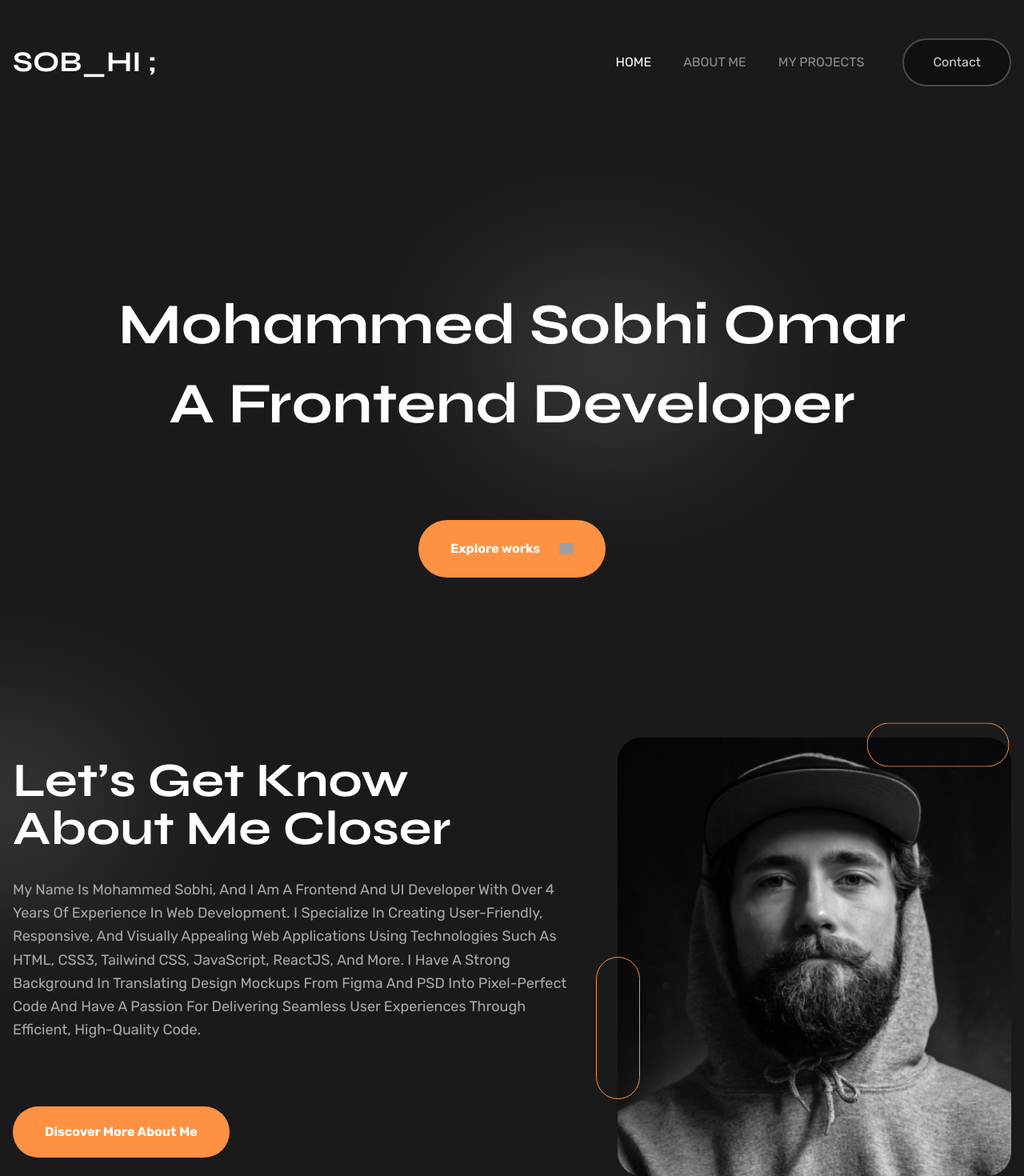
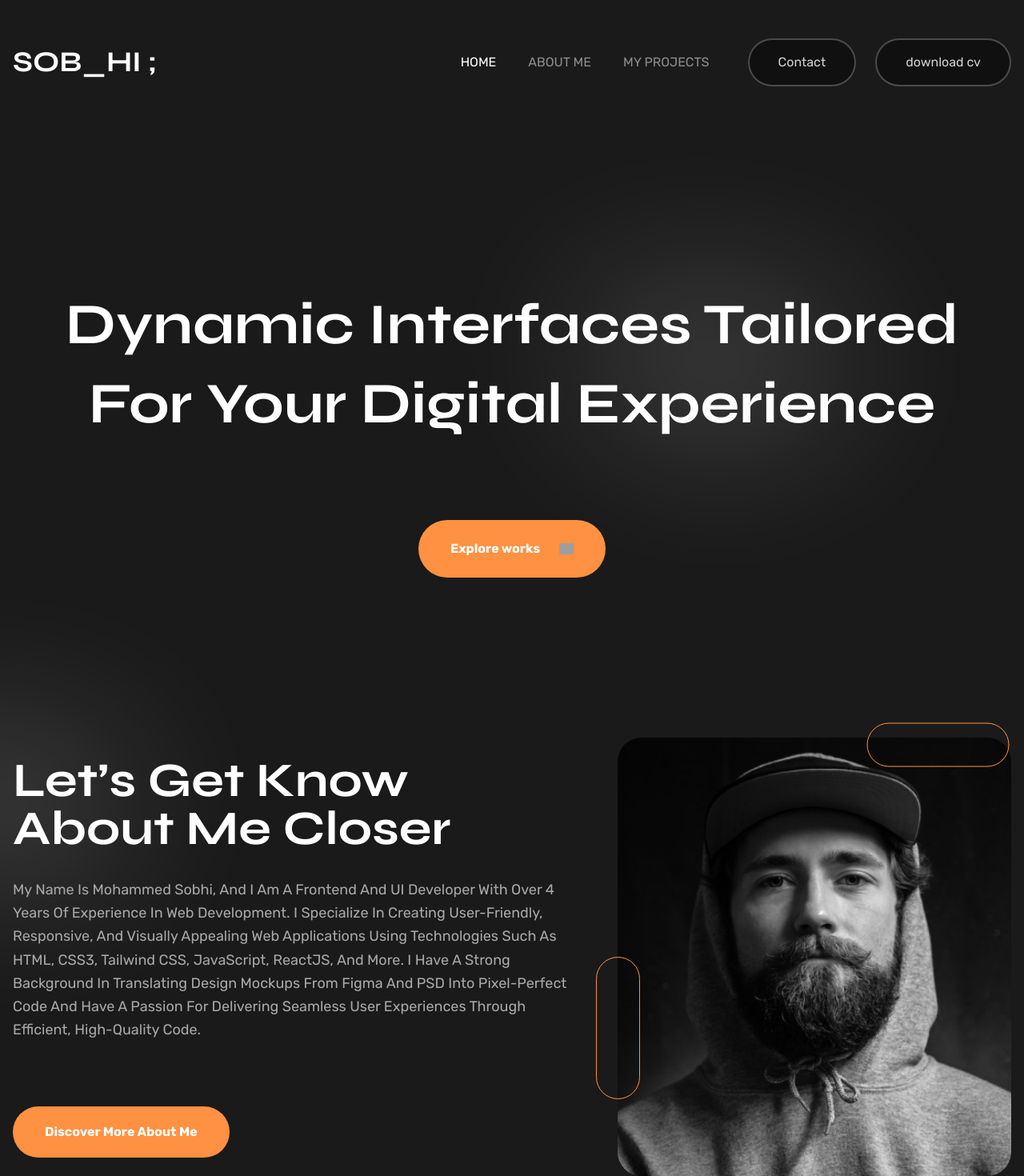
Before and after one commit to mohamedsobhi70/portfolio-react, a React (Create React App) app: page / in a window 1280 px wide. Shown: the top 1470 px of the page at 80% size. Built offline with nearby package versions, Linux system fonts and the light colour scheme; grey boxes are pictures that could not be loaded; the HTML template or start-up script is replaced by a standard one.

Commit message:
add CV and Some changes

```diff
--- a/src/Components/Footer/Footer.jsx
+++ b/src/Components/Footer/Footer.jsx
@@ -3,7 +3,6 @@ import linkedin from '../../assets/images/linkedin.svg'
 import call from '../../assets/images/call.svg'
 import github from '../../assets/images/github.svg'
 const Footer = () => {
-
     return <footer className="lg:pt-24 py-16 bg-[#131313]" id="contact">
         <div className="container flex flex-col gap-20 lg:gap-32">
             <div className="flex flex-col items-center gap-6">
@@ -15,21 +14,21 @@ const Footer = () => {
                 </Link>
             </div>
 
-            <div className="flex justify-center gap-8 lg:gap-24">
+            <div className="flex justify-center gap-8 lg:gap-16">
                 <Link to='https://www.linkedin.com/in/mohamed-sobhi-omer' target="_blank">
-                    <img src={linkedin} width='65' height='65' alt="linkedin" />
+                    <img src={linkedin} width='56' height='56' alt="linkedin" />
                     <span className="sr-only">
                         Linkedin
                     </span>
                 </Link>
                 <Link to='https://wa.me/+201550417652' target="_blank">
-                    <img src={call} width='65' height='65' alt="linkedin" />
+                    <img src={call} width='56' height='56' alt="linkedin" />
                     <span className="sr-only">
                         Whatssapp
                     </span>
                 </Link>
                 <Link to='https://github.com/mohamedsobhi70' target="_blank">
-                    <img src={github} width='65' height='65' alt="linkedin"/>
+                    <img src={github} width='56' height='56' alt="linkedin" />
                     <span className="sr-only">
                         Github
                     </span>
--- a/src/Components/Header/Header.jsx
+++ b/src/Components/Header/Header.jsx
@@ -1,5 +1,6 @@
 import { useState } from 'react';
 import { Link, NavLink } from 'react-router-dom';
+import cv from '../../assets/MohamedSobhi_UI_DEVELOPER.pdf'
 
 const Header = () => {
     const [isOpen, setIsOpen] = useState(false);
@@ -29,9 +30,14 @@ const Header = () => {
                         <NavLink className='nav-link' to='/projects' onClick={() => setIsOpen(false)}>My Projects</NavLink>
                     </li>
                 </ul>
-                <Link to='/#contact' onClick={() => setIsOpen(false)} className='py-4 px-9 rounded-full border-2 border-white border-opacity-30 text-white bg-[#030304] bg-opacity-50 hover:bg-opacity-100 opacity-80 hover:opacity-100 transition-all duration-300 ease-in-out'>
-                    Contact
-                </Link>
+                <div className="flex flex-col lg:flex-row gap-6">
+                    <Link to='/#contact' onClick={() => setIsOpen(false)} className='py-4 px-9 rounded-full border-2 border-white border-opacity-30 text-white bg-[#030304] bg-opacity-50 hover:bg-opacity-100 opacity-80 hover:opacity-100 transition-all duration-300 ease-in-out'>
+                        Contact
+                    </Link>
+                    <a href={cv} download='MohamedSobhi_UI_DEVELOPER' onClick={() => setIsOpen(false)} className='py-4 px-9 rounded-full border-2 border-white border-opacity-30 text-white bg-[#030304] bg-opacity-50 hover:bg-opacity-100 opacity-80 hover:opacity-100 transition-all duration-300 ease-in-out'>
+                        download cv
+                    </a>
+                </div>
             </nav>
         </div>
     </header>;
--- a/src/Pages/Home/Home.jsx
+++ b/src/Pages/Home/Home.jsx
@@ -22,8 +22,7 @@ const Home = () => {
         <div className="flex flex-col gap-24 items-center">
           <h1 className="font-Syne text-center font-bold text-white text-4xl lg:text-7xl leading-snug lg:leading-snug relative capitalize">
             <img src={rect1} width="741" height="581" alt="rect" className="absolute end-0 top-1/2 -translate-y-1/2 -z-10 w-[741px] h-[581px] max-w-fit" />
-            Mohammed sobhi omar
-            <br /> a frontend Developer
+            Dynamic Interfaces Tailored for Your Digital Experience
           </h1>
           <Link to='#works' className="btn-primary font-bold flex items-center gap-6 py-6 px-10">
             Explore works
@@ -45,13 +44,9 @@ const Home = () => {
               Discover More About Me
             </Link>
           </div>
-          <div className="lg:col-span-5 relative">
-            <svg className="absolute rotate-90 end-16 -top-20" width="55" height="178" viewBox="0 0 55 178" fill="none" xmlns="http://www.w3.org/2000/svg">
-              <rect x="0.5" y="0.5" width="54" height="177" rx="27" stroke="#FF9142" />
-            </svg>
-            <svg className="absolute -start-[27px] bottom-24" width="55" height="178" viewBox="0 0 55 178" fill="none" xmlns="http://www.w3.org/2000/svg">
-              <rect x="0.5" y="0.5" width="54" height="177" rx="27" stroke="#FF9142" />
-            </svg>
+          <div className="lg:col-span-5 relative
+          before:content-[''] before:absolute before:rotate-90 before:end-16 before:-top-20 before:w-[55px] before:h-[178px] before:rounded-full before:border before:border-[#FF9142]
+          after:content-[''] after:absolute after:-start-[27px] after:bottom-24 after:w-[55px] after:h-[178px] after:rounded-full after:border after:border-[#FF9142]">
             <div className="rounded-[30px] overflow-hidden">
               <img src={about} className="size-full object-cover" alt="about" />
             </div>
--- a/src/Pages/Home/Testimonials.jsx
+++ b/src/Pages/Home/Testimonials.jsx
@@ -13,7 +13,7 @@ const Testimonials = () => {
                     <img src={rect1} width="741" height="581" alt="rect" className="absolute end-0 top-1/2 -translate-y-1/2 -z-10 w-[741px] h-[581px] max-w-fit" />
                     Testimonials
                 </h2>
-                <img src={qt} width="161" height="93" alt="qt" className='hidden lg:block'/>
+                <img src={qt} width="161" height="93" alt="qt" className='hidden lg:block' />
             </div>
             <Swiper
                 className='w-full lg:w-3/4 lg:!ms-0'
@@ -21,20 +21,11 @@ const Testimonials = () => {
                 slidesPerView={1}
                 loop={true}
                 autoplay={{
-                    delay: 6000,
+                    delay: 7000,
                     disableOnInteraction: false,
                 }}
                 modules={[Autoplay]}>
-                <SwiperSlide >
-                    <div className="flex flex-col gap-8">
-                        <p className="text-xl capitalize text-[#949494] leading-normal">
-                            "Mohamed is a very talented UI Engineer who listens carefully and never bothers with polishing or fine detailing. I highly recommend Mohamed and will hire him again."
-                        </p>
-                        <strong className='text-white text-2xl font-Syne'>
-                            -Mohammed Mosaad
-                        </strong>
-                    </div>
-                </SwiperSlide>
+
                 <SwiperSlide >
                     <div className="flex flex-col gap-8">
                         <p className="text-xl capitalize text-[#949494] leading-normal">
@@ -48,14 +39,35 @@ const Testimonials = () => {
                 <SwiperSlide >
                     <div className="flex flex-col gap-8">
                         <p className="text-xl capitalize text-[#949494] leading-normal">
+                            "Mohammed Works well and has good experience
+                            Follow up with notes and time and also flexible for edits ,He completed the job perfectly.Will hire him again"
+                        </p>
+                        <strong className='text-white text-2xl font-Syne'>
+                            -Andrew Blencowe
+                        </strong>
+                    </div>
+                </SwiperSlide>
+                <SwiperSlide >
+                    <div className="flex flex-col gap-8">
+                        <p className="text-xl capitalize text-[#949494] leading-normal">
                             "Mohamed Sobhi did a very good job, he did more than expected, very good communication.
-                            Great work. Highly recommended."                        </p>
+                            Great work. Highly recommended."
+                        </p>
                         <strong className='text-white text-2xl font-Syne'>
                             -Jacob Montoya
                         </strong>
                     </div>
                 </SwiperSlide>
-
+                <SwiperSlide >
+                    <div className="flex flex-col gap-8">
+                        <p className="text-xl capitalize text-[#949494] leading-normal">
+                            "Mohamed is a very talented UI Engineer who listens carefully and never bothers with polishing or fine detailing. I highly recommend Mohamed and will hire him again."
+                        </p>
+                        <strong className='text-white text-2xl font-Syne'>
+                            -Mohammed Mosaad
+                        </strong>
+                    </div>
+                </SwiperSlide>
             </Swiper>
         </div>
     </section>;
```
Also changed, not shown: 1 other file (tests, documents, lock files or other folders).
